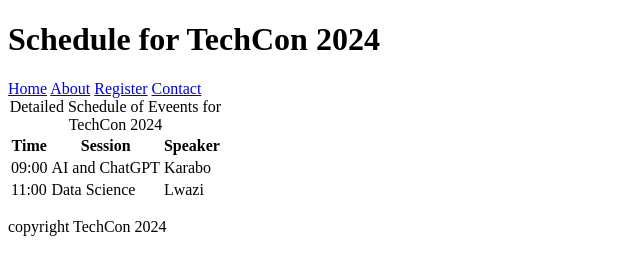
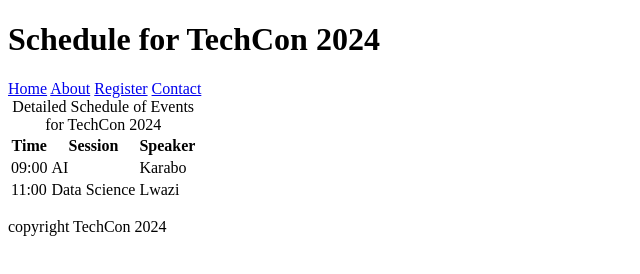
Before and after one commit to NonkululekoMiya/TechCon_HTML, a plain HTML site: page techcon_website/schedule.html in a window 1280 px wide. Shown: the whole page, without its empty margins (0-640 px from the left). Drawn offline with Linux system fonts and the light colour scheme.

Commit message:
modified schedule.html

```diff
--- a/techcon_website/schedule.html
+++ b/techcon_website/schedule.html
@@ -16,7 +16,7 @@
     </header>
     <main>
         <table>
-            <caption>Detailed Schedule of Eveents for TechCon 2024</caption>
+            <caption>Detailed Schedule of Events for TechCon 2024</caption>
             <tr>
                 <th>Time</th>
                 <th>Session</th>
@@ -24,7 +24,7 @@
             </tr>
             <tr>
                 <td>09:00</td>
-                <td>AI and ChatGPT</td>
+                <td>AI</td>
                 <td>Karabo</td>
             </tr>
             <tr>
```
